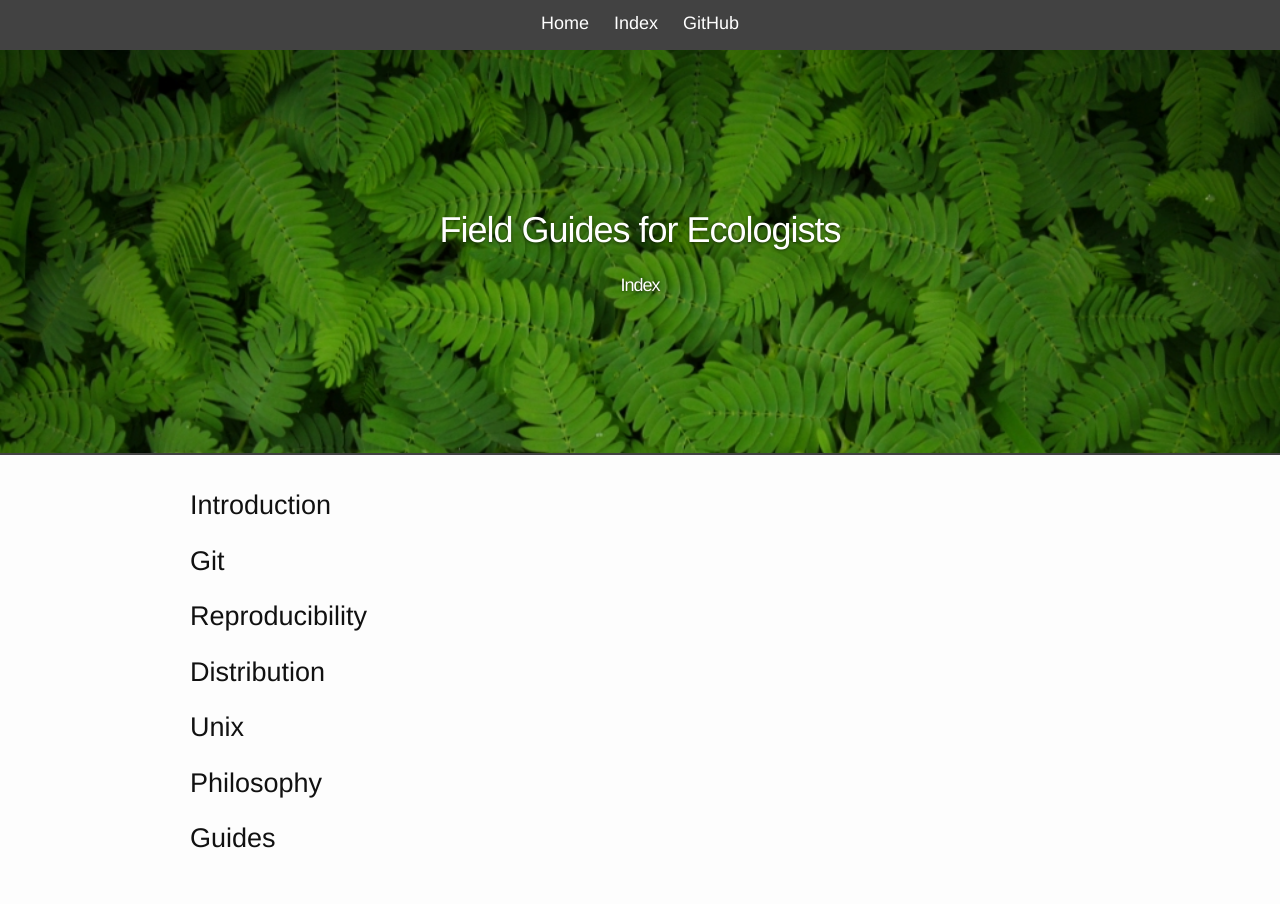
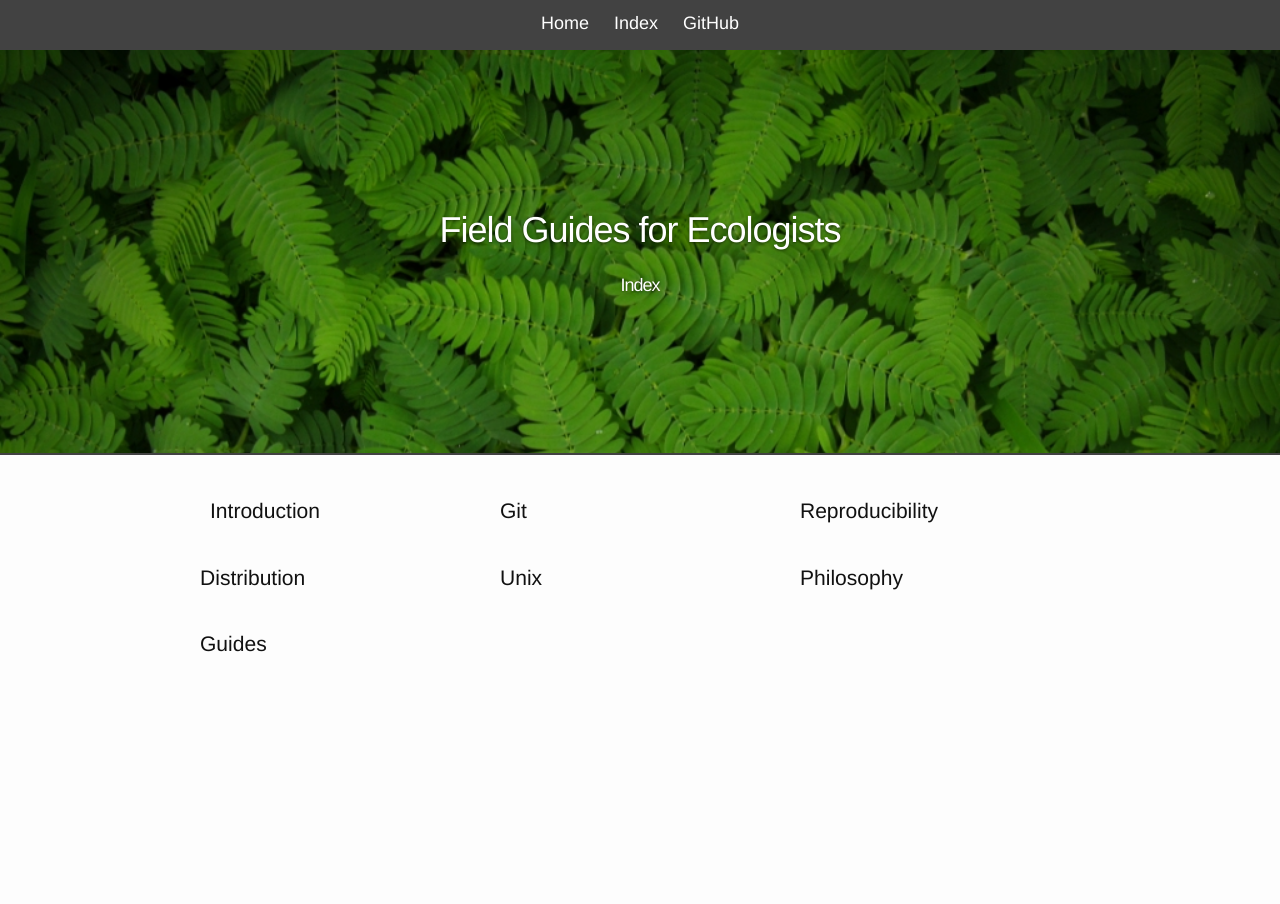
Before and after one commit to DomBennett/fge, a Jekyll site: the page built from guides/index.html, in a window 1280 px wide. Built offline with Jekyll 4.4.1, drawn with Linux system fonts in a browser that asks for light colours; nearby versions of some CDN libraries; library files that are not in the unit come from our copies; Markdown is read by kramdown in place of the engine named in the settings; comment, search, counter and statistics services are not loaded.

Commit message:
Gridified

```diff
--- a/guides/index.html
+++ b/guides/index.html
@@ -27,9 +27,10 @@ themes:  # set the themes as found in docs here to list them all
       </script>
       <gcse:search></gcse:search>
     </div>
-    {% for theme in page.themes %}
-        <h1>{{ theme | capitalize }}</h1>
-        <div class="unit half">
+    <div class="grid">
+      {% for theme in page.themes %}
+        <div class="unit one-third">
+          <h3>{{ theme | capitalize }}</h3>
           <ul>
           {% for doc in site.docs %}
               {% if doc.theme == theme %}
@@ -39,4 +40,5 @@ themes:  # set the themes as found in docs here to list them all
           </ul>
         </div>
     {% endfor %}
+  </div>
 </section>
```
